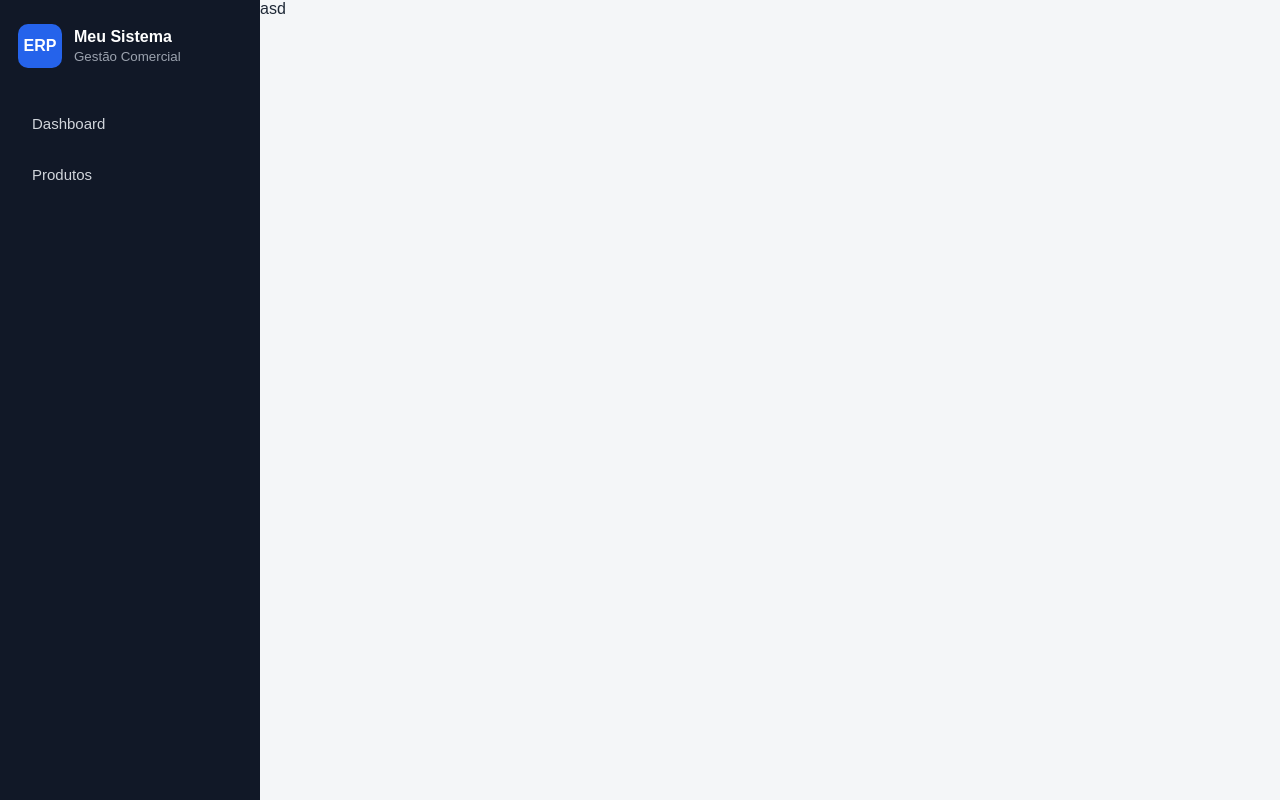
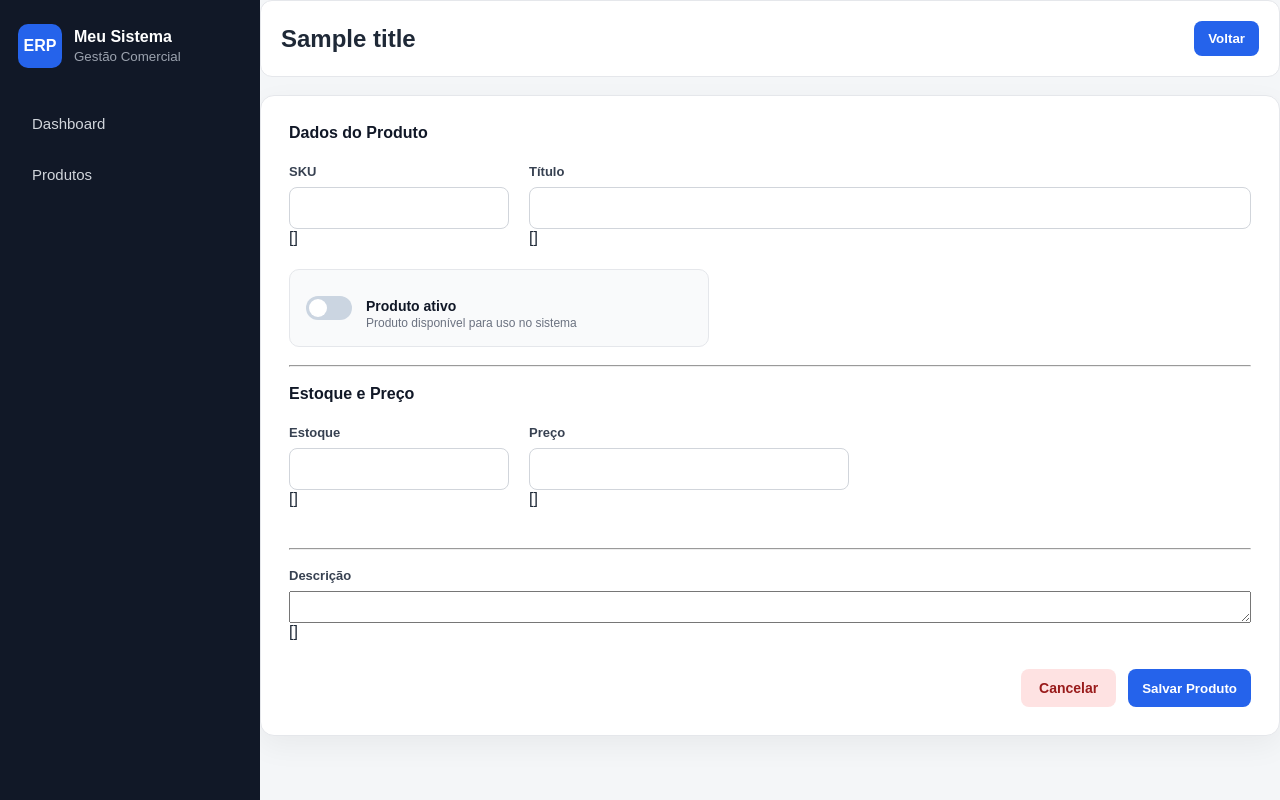
Before and after one commit to Victor-Ote/Django_three, a Django app: template product/templates/create.html in a window 1280 px wide. Run offline with Django 5.2, Linux system fonts and the light colour scheme; the template is opened without the code that fills it: most values are stand-ins (such as "Sample title", 1, 10 or a date in 2020); form fields are guessed from the names that the template uses.

Commit message:
Errors fixed

```diff
--- a/core/urls.py
+++ b/core/urls.py
@@ -4,7 +4,7 @@ from .views import IndexView
 
 urlpatterns = [
     path('', IndexView.as_view(), name="index"),
-    path("products", include("product.urls")),
+    path("products/", include("product.urls")),
     # path('costumers', include('product.urls')),
     # path('order', include('product.urls')),
 ]
--- a/product/templates/create.html
+++ b/product/templates/create.html
@@ -1,5 +1,83 @@
 {% extends 'base.html' %}
 {% load static %}
+
 {% block content %}
-asd
+<section class="page" id="produtos">
+    <div class="page-actions">
+        <div>
+            <h2>{{ title }}</h2>
+        </div>
+        <button onclick="window.location.href = '{% url 'product:product' %}'" class="btn primary"
+            data-modal="modalProduto">Voltar</button>
+    </div>
+
+    <section class="card form-card">
+        <form method="POST">
+            {% csrf_token %}
+
+            <div class="form-section">
+                <h3>Dados do Produto</h3>
+
+                <div class="form-row">
+                    <div class="form-group small">
+                        <label for="{{ form.sku.id_for_label }}">SKU</label>
+                        {{ form.sku }}
+                        {{ form.sku.errors }}
+                    </div>
+
+                    <div class="form-group">
+                        <label for="{{ form.title.id_for_label }}">Título</label>
+                        {{ form.title }}
+                        {{ form.title.errors }}
+                    </div>
+                </div>
+
+                <div class="switch-line">
+                    <label class="switch">
+                        {{ form.active }}
+                        <span class="slider"></span>
+                    </label>
+
+                    <div>
+                        <strong>Produto ativo</strong>
+                        <small>Produto disponível para uso no sistema</small>
+                    </div>
+                </div>
+            </div>
+            <br>
+            <hr>
+            <br>
+            <div class="form-section">
+                <h3>Estoque e Preço</h3>
+
+                <div class="form-row">
+                    <div class="form-group middle">
+                        <label for="{{ form.stock.id_for_label }}">Estoque</label>
+                        {{ form.stock }}
+                        {{ form.stock.errors }}
+                    </div>
+
+                    <div class="form-group middle">
+                        <label for="{{ form.price.id_for_label }}">Preço</label>
+                        {{ form.price }}
+                        {{ form.price.errors }}
+                    </div>
+                </div>
+                <br>
+                <hr>
+                <br>
+                <div class="form-group">
+                    <label for="{{ form.description.id_for_label }}">Descrição</label>
+                    {{ form.description }}
+                    {{ form.description.errors }}
+                </div>
+
+                <div class="form-actions">
+                    <a href="{% url 'product:product' %}" class="btn-cancel">Cancelar</a>
+                    <button type="submit" class="btn primary">Salvar Produto</button>
+                </div>
+        </form>
+    </section>
+</section>
+
 {% endblock %}
--- a/product/urls.py
+++ b/product/urls.py
@@ -1,10 +1,12 @@
 from django.urls import path, include
 
-from product.views import ProductListView, ProductCreateView
+from product.views import ProductListView, ProductCreateView, ProductUpdateView, ProductDeleteView
 
 app_name = 'product'
 
 urlpatterns = [
-    path("", ProductListView.as_view(), name="product"),
-    path("create/", ProductCreateView.as_view(), name="create")
+    path('', ProductListView.as_view(), name="product"),
+    path('create/', ProductCreateView.as_view(), name="create"),
+    path('update/<int:pk>/', ProductUpdateView.as_view(), name="update"),
+    path('delete/<int:pk>/', ProductDeleteView.as_view(), name="delete"),
 ]
--- /dev/null
+++ b/static/css/product.css
@@ -0,0 +1,213 @@
+.card{
+    background:#fff;
+    border-radius:14px;
+    padding:30px;
+    box-shadow:0 10px 30px rgba(0,0,0,.05);
+}
+
+.form-grid{
+    display:grid;
+    grid-template-columns:1fr 2fr;
+    gap:20px;
+}
+
+.form-group{
+    display:flex;
+    flex-direction:column;
+}
+
+.form-group label{
+    margin-bottom:8px;
+    font-weight:600;
+    color:#374151;
+}
+
+.form-group input{
+    height:44px;
+    padding:0 14px;
+    border:1px solid #d9d9d9;
+    border-radius:8px;
+    transition:.2s;
+    font-size:15px;
+}
+
+.form-group input:focus{
+    outline:none;
+    border-color:#2563eb;
+    box-shadow:0 0 0 3px rgba(37,99,235,.12);
+}
+
+.full-width{
+    grid-column:span 2;
+}
+
+.actions{
+    margin-top:30px;
+    display:flex;
+    justify-content:flex-end;
+    gap:15px;
+}
+
+.btn-primary:hover{
+    background:#1d4ed8;
+}
+
+.btn-secondary{
+    background:#f3f4f6;
+    color:#374151;
+    padding:12px 24px;
+    border-radius:8px;
+    text-decoration:none;
+}
+
+.checkbox-group {
+    display: flex;
+    align-items: center;
+    gap: 10px;
+    margin-top: 10px;
+}
+
+.checkbox-group input[type="checkbox"] {
+    width: 18px;
+    height: 18px;
+    cursor: pointer;
+    accent-color: #2563eb;
+}
+
+.checkbox-group label {
+    margin: 0;
+    font-weight: 500;
+    color: #374151;
+    cursor: pointer;
+}
+
+
+
+
+
+.form-card {
+    padding: 28px;
+}
+
+.form-section h3 {
+    font-size: 16px;
+    margin-bottom: 22px;
+    color: #111827;
+}
+
+.form-row {
+    display: grid;
+    grid-template-columns: 220px 1fr;
+    gap: 20px;
+    margin-bottom: 22px;
+}
+
+.form-group {
+    display: flex;
+    flex-direction: column;
+}
+
+.form-group.small {
+    max-width: 220px;
+}
+.form-group.middle {
+    max-width: 320px;
+}
+
+.form-group label {
+    font-size: 13px;
+    font-weight: 600;
+    margin-bottom: 8px;
+    color: #374151;
+}
+
+.form-group input {
+    height: 42px;
+    border: 1px solid #d1d5db;
+    border-radius: 8px;
+    padding: 0 12px;
+    font-size: 14px;
+}
+
+.switch-line {
+    display: flex;
+    align-items: center;
+    gap: 14px;
+    padding: 16px;
+    border: 1px solid #e5e7eb;
+    border-radius: 10px;
+    background: #f9fafb;
+    max-width: 420px;
+}
+
+.switch-line strong {
+    display: block;
+    font-size: 14px;
+    color: #111827;
+}
+
+.switch-line small {
+    display: block;
+    margin-top: 2px;
+    font-size: 12px;
+    color: #6b7280;
+}
+
+.switch {
+    position: relative;
+    width: 46px;
+    height: 24px;
+    display: inline-block;
+}
+
+.switch input {
+    opacity: 0;
+    width: 0;
+    height: 0;
+}
+
+.slider {
+    position: absolute;
+    inset: 0;
+    background: #cbd5e1;
+    border-radius: 999px;
+    cursor: pointer;
+    transition: .2s;
+}
+
+.slider:before {
+    content: "";
+    position: absolute;
+    width: 18px;
+    height: 18px;
+    left: 3px;
+    top: 3px;
+    background: white;
+    border-radius: 50%;
+    transition: .2s;
+}
+
+.switch input:checked + .slider {
+    background: #2563eb;
+}
+
+.switch input:checked + .slider:before {
+    transform: translateX(22px);
+}
+
+.form-actions {
+    margin-top: 28px;
+    display: flex;
+    justify-content: flex-end;
+    gap: 12px;
+}
+
+.btn-cancel {
+    padding: 11px 18px;
+    border-radius: 8px;
+    background: #fee2e2;
+    color: #991b1b;
+    text-decoration: none;
+    font-weight: 600;
+    font-size: 14px;
+}
--- a/static/css/style.css
+++ b/static/css/style.css
@@ -263,16 +263,6 @@ th {
   gap: 8px;
 }
 
-.actions button:first-child {
-  background: #e0f2fe;
-  color: #075985;
-}
-
-.actions button:last-child {
-  background: #fee2e2;
-  color: #991b1b;
-}
-
 .modal {
   position: fixed;
   inset: 0;
--- a/templates/base.html
+++ b/templates/base.html
@@ -6,6 +6,7 @@
   <meta name="viewport" content="width=device-width, initial-scale=1.0" />
   <title>ERP Básico</title>
   <link rel="stylesheet" href="{% static 'css/style.css' %}" />
+  <link rel="stylesheet" href="{% static 'css/product.css' %}" />
 </head>
 <body>
   <div class="app">
```
Also changed, not shown: product/models.py (+5 -2 lines), product/templates/list.html (+20 -9 lines), product/views.py (+23 -5 lines), product/migrations/0002_product_description_product_price_product_stock_and_more.py (added).
